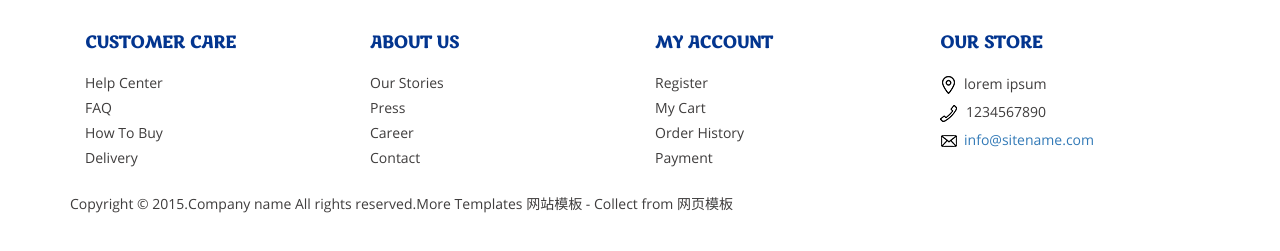
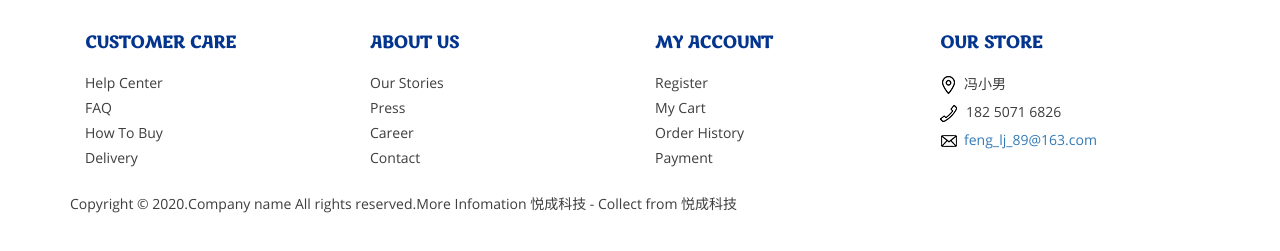
Before and after one commit to fenglij/fenglij.github.io, a plain HTML site: page index.html in a window 1280 px wide. Shown: the part 1928-2179 px from the top of the page. Drawn offline with Linux system fonts and the light colour scheme.

Commit message:
主页修改
主页修改

```diff
--- a/index.html
+++ b/index.html
@@ -216,7 +216,7 @@ Smartphone Compatible web template, free webdesigns for Nokia, Samsung, LG, Sony
 	</div>
 </div>
 <!-- end banner -->
-<div class="copyrights">Collect from <a href="https://www.webmoban.net" >手机网站模板</a></div>
+<div class="copyrights">Collect from <a href="https://www.ynyctech.net" >悦成科技</a></div>
 <div class="special">
 	<div class="container">
 		<div class="specia-top">
@@ -364,13 +364,13 @@ Smartphone Compatible web template, free webdesigns for Nokia, Samsung, LG, Sony
 		</div>
 		<div class="col-md-3 our-st">
 				<h4>OUR STORE</h4>
-				<li><i class="add"> </i>lorem ipsum</li>
-				<li><i class="phone"> </i>1234567890</li>
-				<li><a href="mailto:info@example.com"><i class="mail"> </i>info@sitename.com </a></li>
+				<li><i class="add"> </i>冯小男</li>
+				<li><i class="phone"> </i>182 5071 6826</li>
+				<li><a href="mailto:feng_lj_89@163.com"><i class="mail"> </i>feng_lj_89@163.com </a></li>
 
 		</div>
 		<div class="clearfix"> </div>
-			<p>Copyright &copy; 2015.Company name All rights reserved.More Templates <a href="https://www.webmoban.net" target="_blank" title="网站模板">网站模板</a> - Collect from <a href="https://www.webmoban.net" title="网页模板" target="_blank">网页模板</a></p>
+			<p>Copyright &copy; 2020.Company name All rights reserved.More Infomation <a href="https://www.ynyctech.com" target="_blank" title="悦成科技">悦成科技</a> - Collect from <a href="https://www.ynyctech.com" title="悦成科技" target="_blank">悦成科技</a></p>
 	</div>
 </div>
 <a href="#" id="toTop" style="display: block;"><span id="toTopHover" style="opacity: 0;"></span> <span id="toTopHover" style="opacity: 0;"> </span></a>
```
